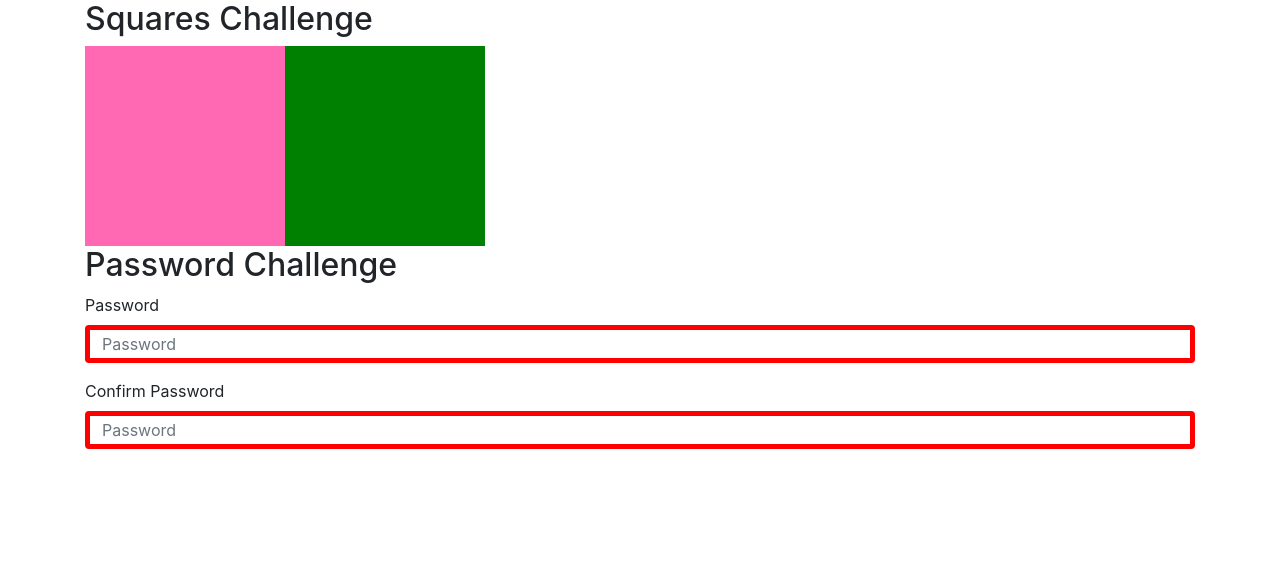
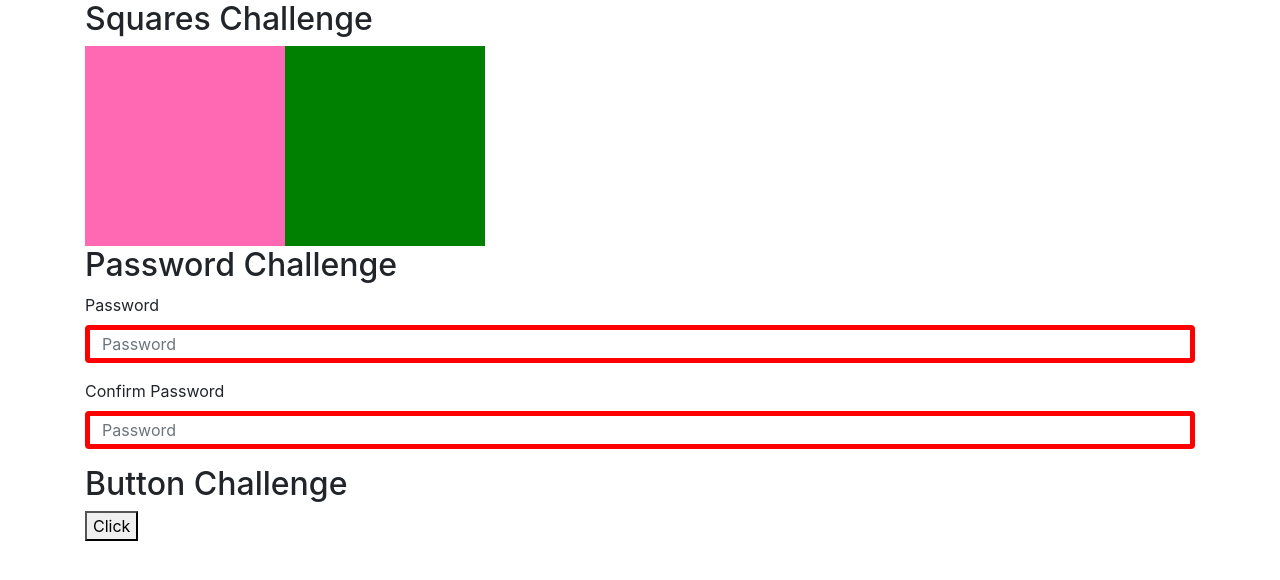
Before and after one commit to LaikaTheSpaceDog/week-10-project, a React (Create React App) app: page / in a window 1280 px wide. Shown: the top 580 px of the page. Built offline with nearby package versions, Linux system fonts and the light colour scheme.

Commit message:
Completed passing data up button challenge

```diff
--- a/src/App.js
+++ b/src/App.js
@@ -1,11 +1,13 @@
 import React from 'react';
 import Squares from './components/Squares';
 import SignUp from './components/SignUp';
+import Button from './components/Button';
 
 const App = () => (
   <>
     <Squares />
     <SignUp minimumLength={ 12 } label={ "Password" } />
+    <Button handleUpdate={ (value) => console.log(value) } />
   </>
 );
 
--- /dev/null
+++ b/src/components/Button.js
@@ -0,0 +1,36 @@
+import React, { Component } from 'react';
+
+class Button extends Component {
+
+    constructor(props) {
+        super(props);
+
+        this.state = {
+            counter: 0,
+        }
+
+        this.handleClick = this.handleClick.bind(this);
+
+    }
+
+    handleClick() {
+        let current = this.state.counter;
+        let { handleUpdate } = this.props;
+        this.setState({counter: current + 1 })
+        handleUpdate(this.state.counter);
+    }
+
+    render() {
+
+        return (
+            <>
+                <h2>Button Challenge</h2>
+
+                <button onClick={ this.handleClick }>Click</button>
+
+            </>
+        );
+    }
+}
+
+export default Button;
```
